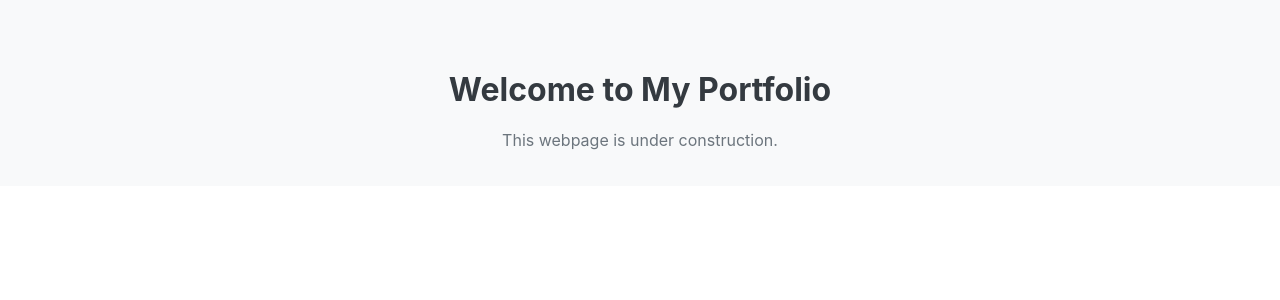
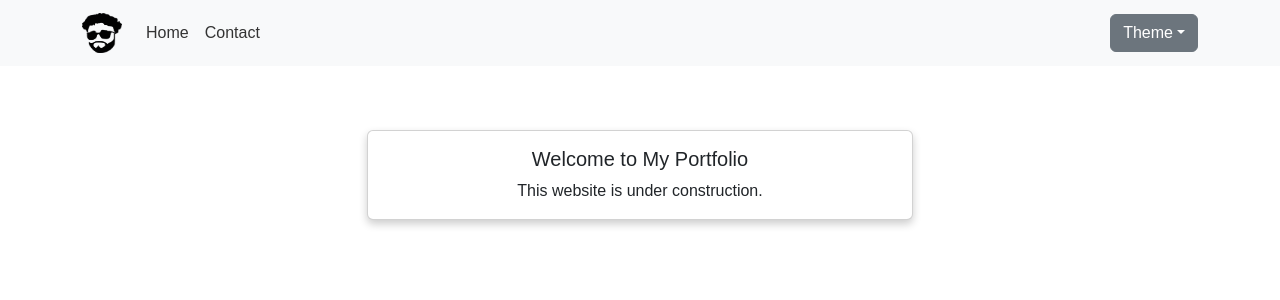
Before and after one commit to ankitrijal2054/portfolio_website, a React (Create React App) app: page / in a window 1280 px wide. Shown: the top 300 px of the page. Built offline with nearby package versions, Linux system fonts and the light colour scheme.

Commit message:
Added navbar, basic page layout and theme selector using bootstrap

```diff
--- a/package.json
+++ b/package.json
@@ -7,8 +7,11 @@
     "@testing-library/jest-dom": "^5.17.0",
     "@testing-library/react": "^13.4.0",
     "@testing-library/user-event": "^13.5.0",
+    "bootstrap": "^5.3.3",
     "react": "^18.3.1",
+    "react-bootstrap": "^2.10.5",
     "react-dom": "^18.3.1",
+    "react-router-dom": "^6.27.0",
     "react-scripts": "^5.0.1",
     "web-vitals": "^2.1.4"
   },
--- a/src/App.js
+++ b/src/App.js
@@ -1,14 +1,51 @@
-import React from "react";
+// src/App.js
+import React, { useState, useEffect, createContext } from "react";
+import {
+  BrowserRouter as Router,
+  Routes,
+  Route,
+  Navigate,
+} from "react-router-dom";
+import NavBar from "./components/NavBar";
+import Home from "./components/Home";
+import Contact from "./components/Contact";
 import "./styles/App.css";
 
+export const ThemeContext = createContext();
+
 function App() {
+  const [theme, setTheme] = useState(localStorage.getItem("theme") || "system");
+
+  useEffect(() => {
+    const root = document.documentElement;
+    if (
+      theme === "dark" ||
+      (theme === "system" &&
+        window.matchMedia("(prefers-color-scheme: dark)").matches)
+    ) {
+      root.classList.add("dark");
+    } else {
+      root.classList.remove("dark");
+    }
+    localStorage.setItem("theme", theme);
+  }, [theme]);
+
   return (
-    <div className="App">
-      <header className="App-header">
-        <h1>Welcome to My Portfolio</h1>
-        <p>This webpage is under construction.</p>
-      </header>
-    </div>
+    <ThemeContext.Provider value={{ theme, setTheme }}>
+      <div className="app-container">
+        <Router>
+          <NavBar />
+          <div className="content">
+            <Routes>
+              {/* Redirect any unmatched routes to Home */}
+              <Route path="*" element={<Navigate to="/" />} />
+              <Route path="/" element={<Home />} />
+              <Route path="/contact" element={<Contact />} />
+            </Routes>
+          </div>
+        </Router>
+      </div>
+    </ThemeContext.Provider>
   );
 }
 
--- /dev/null
+++ b/src/components/Contact.js
@@ -0,0 +1,23 @@
+// src/components/Home.js
+import React from "react";
+import { Container, Row, Col, Card } from "react-bootstrap";
+import "../styles/Contact.css";
+
+function Contact() {
+  return (
+    <Container className="contact-container">
+      <Row className="justify-content-center">
+        <Col md={8} lg={6}>
+          <Card className="text-center">
+            <Card.Body>
+              <Card.Title>Contact</Card.Title>
+              <Card.Text>This page will have my contact info</Card.Text>
+            </Card.Body>
+          </Card>
+        </Col>
+      </Row>
+    </Container>
+  );
+}
+
+export default Contact;
--- /dev/null
+++ b/src/components/Home.js
@@ -0,0 +1,23 @@
+// src/components/Home.js
+import React from "react";
+import { Container, Row, Col, Card } from "react-bootstrap";
+import "../styles/Home.css";
+
+function Home() {
+  return (
+    <Container className="home-container">
+      <Row className="justify-content-center">
+        <Col md={8} lg={6}>
+          <Card className="text-center">
+            <Card.Body>
+              <Card.Title>Welcome to My Portfolio</Card.Title>
+              <Card.Text>This website is under construction.</Card.Text>
+            </Card.Body>
+          </Card>
+        </Col>
+      </Row>
+    </Container>
+  );
+}
+
+export default Home;
--- /dev/null
+++ b/src/components/NavBar.js
@@ -0,0 +1,69 @@
+// src/components/NavBar.js
+import React, { useContext } from "react";
+import { Link } from "react-router-dom";
+import { Navbar, Nav, Container, Dropdown } from "react-bootstrap";
+import { ThemeContext } from "../App";
+import logo from "../assets/logo.png"; // Import the icon
+import "../styles/NavBar.css";
+
+function NavBar() {
+  const { theme, setTheme } = useContext(ThemeContext);
+
+  const handleThemeChange = (selectedTheme) => {
+    setTheme(selectedTheme);
+  };
+
+  // Set navbar background and variant based on theme
+  const navbarTheme =
+    theme === "dark" ||
+    (theme === "system" &&
+      window.matchMedia("(prefers-color-scheme: dark)").matches)
+      ? { bg: "dark", variant: "dark" }
+      : { bg: "light", variant: "light" };
+
+  return (
+    <Navbar bg={navbarTheme.bg} variant={navbarTheme.variant} expand="lg">
+      <Container>
+        <Navbar.Brand as={Link} to="/">
+          <img
+            src={logo}
+            alt="Portfolio Logo"
+            width="40"
+            height="40"
+            className="d-inline-block align-top"
+          />
+        </Navbar.Brand>
+        <Navbar.Toggle aria-controls="basic-navbar-nav" />
+        <Navbar.Collapse id="basic-navbar-nav">
+          <Nav className="me-auto">
+            <Nav.Link as={Link} to="/">
+              Home
+            </Nav.Link>
+            <Nav.Link as={Link} to="/contact">
+              Contact
+            </Nav.Link>
+            {/* Add other links here as needed */}
+          </Nav>
+          <Dropdown>
+            <Dropdown.Toggle variant="secondary" id="dropdown-basic">
+              Theme
+            </Dropdown.Toggle>
+            <Dropdown.Menu>
+              <Dropdown.Item onClick={() => handleThemeChange("light")}>
+                Light
+              </Dropdown.Item>
+              <Dropdown.Item onClick={() => handleThemeChange("dark")}>
+                Dark
+              </Dropdown.Item>
+              <Dropdown.Item onClick={() => handleThemeChange("system")}>
+                System
+              </Dropdown.Item>
+            </Dropdown.Menu>
+          </Dropdown>
+        </Navbar.Collapse>
+      </Container>
+    </Navbar>
+  );
+}
+
+export default NavBar;
--- a/src/index.css
+++ b/src/index.css
@@ -1,13 +1,18 @@
-body {
-  margin: 0;
-  font-family: -apple-system, BlinkMacSystemFont, 'Segoe UI', 'Roboto', 'Oxygen',
-    'Ubuntu', 'Cantarell', 'Fira Sans', 'Droid Sans', 'Helvetica Neue',
-    sans-serif;
-  -webkit-font-smoothing: antialiased;
-  -moz-osx-font-smoothing: grayscale;
+/* src/index.css */
+
+:root {
+  --background-light: #ffffff;
+  --background-dark: #121212;
+  --text-light: #000000;
+  --text-dark: #ffffff;
 }
 
-code {
-  font-family: source-code-pro, Menlo, Monaco, Consolas, 'Courier New',
-    monospace;
+body {
+  background-color: var(--background-light);
+  color: var(--text-light);
 }
+
+.dark body {
+  background-color: var(--background-dark);
+  color: var(--text-dark);
+}
--- a/src/index.js
+++ b/src/index.js
@@ -1,17 +1,13 @@
-import React from 'react';
-import ReactDOM from 'react-dom/client';
-import './index.css';
-import App from './App';
-import reportWebVitals from './reportWebVitals';
+// src/index.js
+import "bootstrap/dist/css/bootstrap.min.css";
+import React from "react";
+import ReactDOM from "react-dom/client";
+import "./index.css";
+import App from "./App";
 
-const root = ReactDOM.createRoot(document.getElementById('root'));
+const root = ReactDOM.createRoot(document.getElementById("root"));
 root.render(
   <React.StrictMode>
     <App />
   </React.StrictMode>
 );
-
-// If you want to start measuring performance in your app, pass a function
-// to log results (for example: reportWebVitals(console.log))
-// or send to an analytics endpoint. Learn more: https://bit.ly/CRA-vitals
-reportWebVitals();
--- a/src/styles/App.css
+++ b/src/styles/App.css
@@ -1,17 +1,17 @@
-.App {
-  text-align: center;
-  padding: 20px;
-  background-color: #f8f9fa;
+/* src/styles/App.css */
+
+body {
+  margin: 0;
+  font-family: "Arial", sans-serif;
 }
 
-.App-header {
-  margin-top: 50px;
+.app-container {
+  display: flex;
+  flex-direction: column;
+  min-height: 100vh;
 }
 
-h1 {
-  color: #343a40;
+.content {
+  flex-grow: 1;
+  padding: 2rem;
 }
-
-p {
-  color: #6c757d;
-}
--- /dev/null
+++ b/src/styles/Contact.css
@@ -0,0 +1,9 @@
+/* src/styles/Home.css */
+
+.home-container {
+  padding-top: 2rem;
+}
+
+.card {
+  box-shadow: 0 4px 8px rgba(0, 0, 0, 0.2);
+}
--- /dev/null
+++ b/src/styles/Home.css
@@ -0,0 +1,9 @@
+/* src/styles/Home.css */
+
+.home-container {
+  padding-top: 2rem;
+}
+
+.card {
+  box-shadow: 0 4px 8px rgba(0, 0, 0, 0.2);
+}
--- /dev/null
+++ b/src/styles/NavBar.css
@@ -0,0 +1,9 @@
+/* src/styles/NavBar.css */
+
+.navbar-light .nav-link {
+  color: #333 !important;
+}
+
+.navbar-dark .nav-link {
+  color: #fff !important;
+}
```
Also changed, not shown: src/assets/logo.png (added), 1 other file (tests, documents, lock files or other folders).
